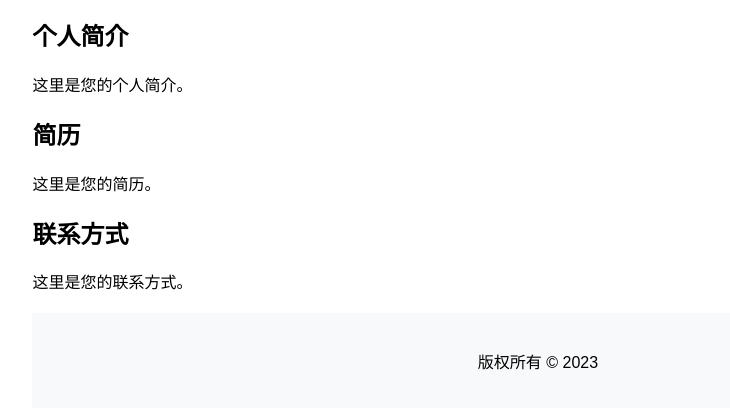
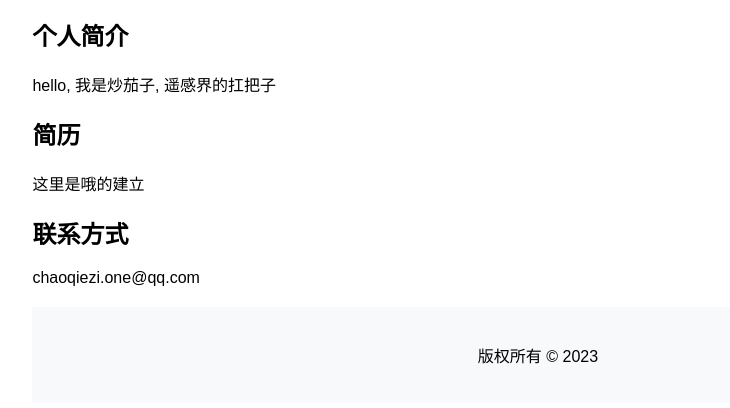
Before and after one commit to ChaoQiezi/ChaoQiezi.github.io, a plain HTML site: page index.html in a window 1280 px wide. Shown: the part 140-548 px from the top of the page, without its empty margins (102-832 px from the left). Drawn offline with Linux system fonts and the light colour scheme.

Commit message:
Update index.html

```diff
--- a/index.html
+++ b/index.html
@@ -29,11 +29,11 @@
         </header>
         <main>
             <h2>个人简介</h2>
-            <p>这里是您的个人简介。</p>
+            <p>hello, 我是炒茄子, 遥感界的扛把子</p>
             <h2>简历</h2>
-            <p>这里是您的简历。</p>
+            <p>这里是哦的建立</p>
             <h2>联系方式</h2>
-            <p>这里是您的联系方式。</p>
+            <p>chaoqiezi.one@qq.com</p>
         </main>
         <footer>
             <p>版权所有 &copy; 2023</p>
```
